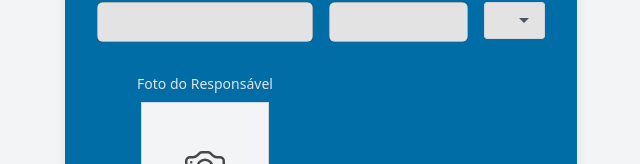
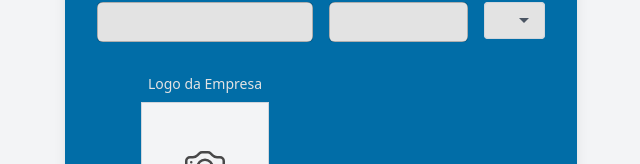
Before and after one commit to CaioAdriano1199/BuyScoreLojistaTelas, a Next.js app: page /cadastro in a window 1280 px wide. Shown: the part 766-930 px from the top of the page, without its empty margins (319-959 px from the left). Built offline with nearby package versions, Linux system fonts and the light colour scheme.

Commit message:
atualização do label do cadastro

```diff
--- a/src/app/components/cadastroform/cadastroform.js
+++ b/src/app/components/cadastroform/cadastroform.js
@@ -178,7 +178,7 @@ export default function CadastroForm() {
 
       <div className="col-span-3 flex justify-center">
         <CameraButton
-          textolabel="Foto do Responsável"
+          textolabel="Logo da Empresa"
           onImageChange={(base64) => setfotoUsuario(base64)}
         />
       </div>
```
